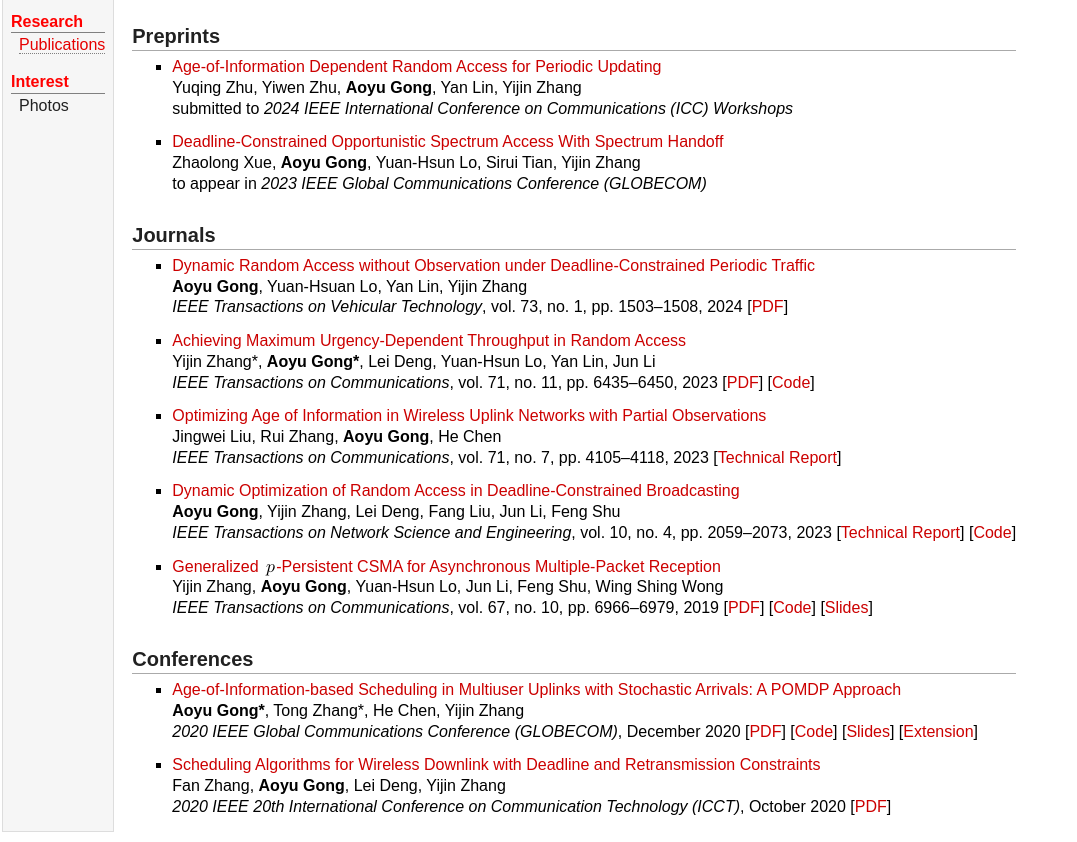
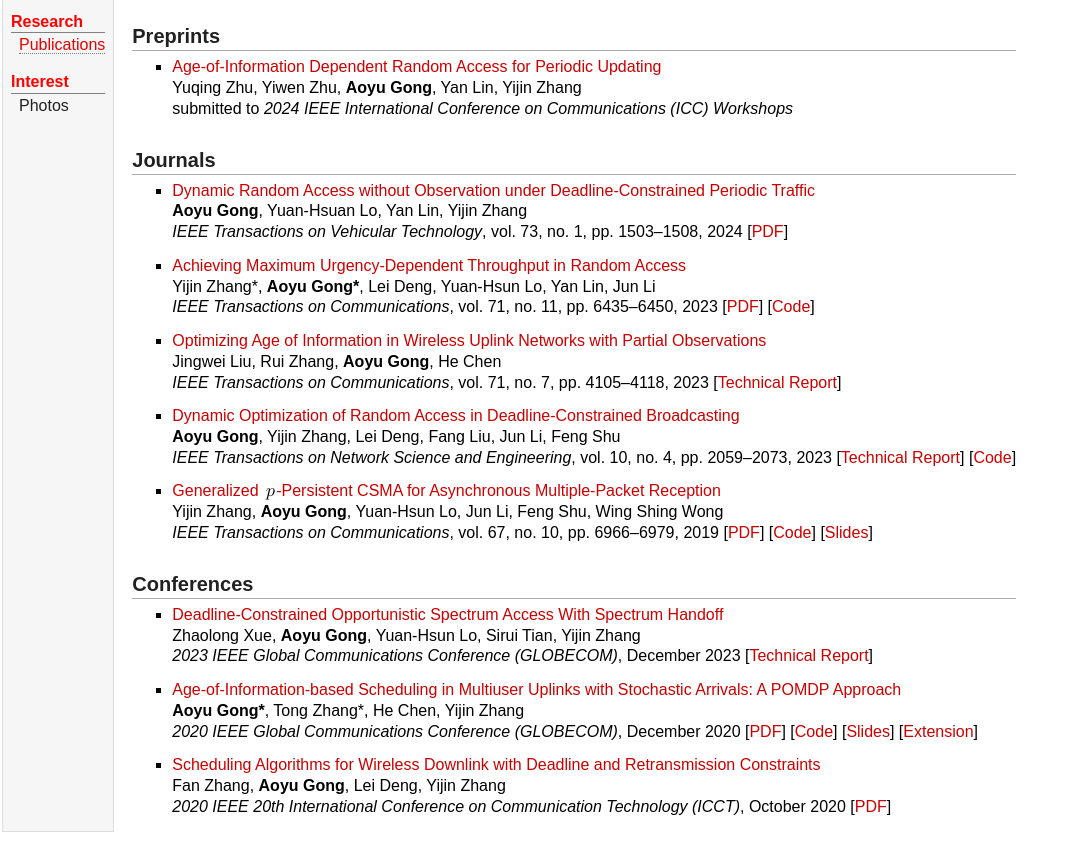
Before and after one commit to aygong/aygong.github.io, a plain HTML site: page pub.html in a window 1280 px wide. Shown: the part 99-941 px from the top of the page, without its empty margins (0-1077 px from the left). Drawn offline with Linux system fonts and the light colour scheme.

Commit message:
Update pub.html

```diff
--- a/pub.html
+++ b/pub.html
@@ -29,12 +29,6 @@
 <li><p><a href="https://arxiv.org/pdf/2307.02801.pdf">Age-of-Information Dependent Random Access for Periodic Updating</a><br />
 Yuqing Zhu, Yiwen Zhu, <b>Aoyu Gong</b>, Yan Lin, Yijin Zhang<br />
 submitted to <i>2024 IEEE International Conference on Communications (ICC) Workshops</i><br /></p>
-</li>
-</ul>
-<ul>
-<li><p><a href="https://arxiv.org/pdf/2305.12430.pdf">Deadline-Constrained Opportunistic Spectrum Access With Spectrum Handoff</a><br />
-Zhaolong Xue, <b>Aoyu Gong</b>, Yuan-Hsun Lo, Sirui Tian, Yijin Zhang<br />
-to appear in <i>2023 IEEE Global Communications Conference (GLOBECOM)</i><br /></p>
 </li>
 </ul>
 <h2>Journals</h2>
@@ -70,6 +64,12 @@ Yijin Zhang, <b>Aoyu Gong</b>, Yuan-Hsun Lo, Jun Li, Feng Shu, Wing Shing Wong<b
 </ul>
 <h2>Conferences</h2>
 <ul>
+<li><p><a href="https://ieeexplore.ieee.org/document/10437298">Deadline-Constrained Opportunistic Spectrum Access With Spectrum Handoff</a><br />
+Zhaolong Xue, <b>Aoyu Gong</b>, Yuan-Hsun Lo, Sirui Tian, Yijin Zhang<br />
+<i>2023 IEEE Global Communications Conference (GLOBECOM)</i>, December 2023 [<a href="https://arxiv.org/pdf/2305.12430.pdf">Technical Report</a>]<br /></p>
+</li>
+</ul>
+<ul>
 <li><p><a href="https://ieeexplore.ieee.org/document/9348022">Age-of-Information-based Scheduling in Multiuser Uplinks with Stochastic Arrivals: A POMDP Approach</a><br />
 <b>Aoyu Gong*</b>, Tong Zhang*, He Chen, Yijin Zhang<br />
 <i>2020 IEEE Global Communications Conference (GLOBECOM)</i>, December 2020 [<a href="docu/gc2020tr.pdf">PDF</a>] [<a href="https://github.com/aygong/aoi-scheduling-pomdp">Code</a>] [<a href="docu/gc2020sl.pdf">Slides</a>] [<a href="globecom20.html">Extension</a>]<br /></p>
```
